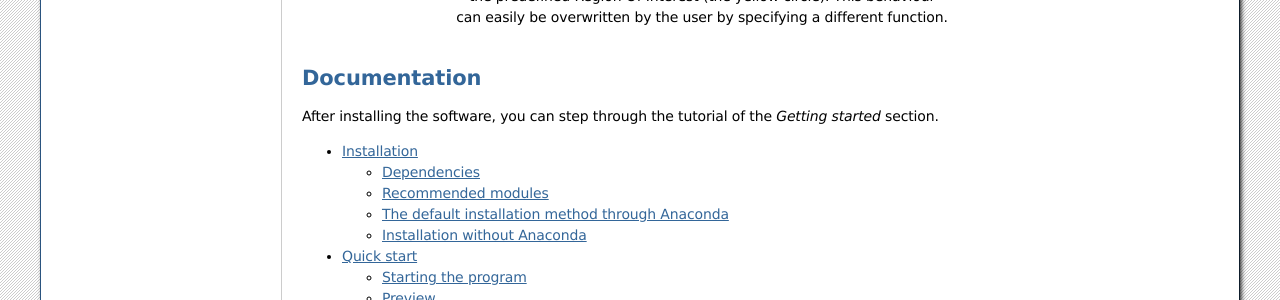
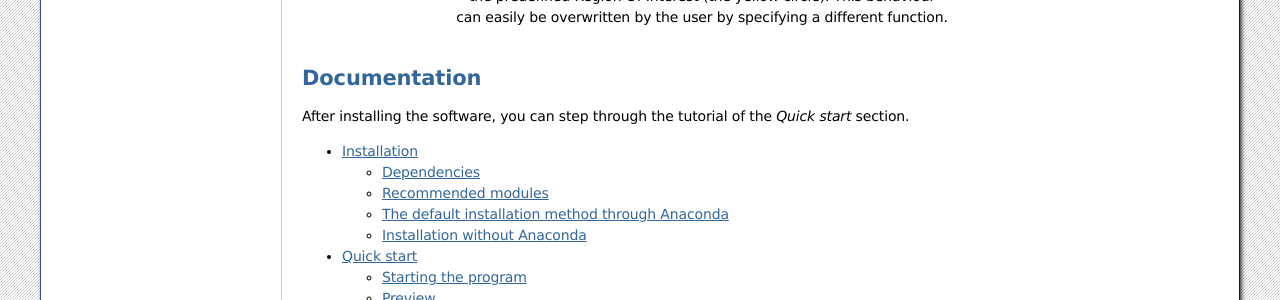
Before and after one commit to SainsburyWellcomeCentre/Pyper, a Sphinx documentation site: the page built from doc/source/index.rst, in a window 1280 px wide and 900 px high, scrolled down 1682 px. Shown: the part 152-452 px from the top of the window. Built offline with Sphinx 7.4.7, drawn with Linux system fonts in a browser that asks for light colours; formulas are drawn with MathJax 3.

Commit message:
Amends reference to tutorial section

```diff
--- a/doc/source/index.rst
+++ b/doc/source/index.rst
@@ -30,7 +30,7 @@ Example
 Documentation
 =============
 
-After installing the software, you can step through the tutorial of the *Getting started* section.
+After installing the software, you can step through the tutorial of the *Quick start* section.
 
 .. toctree::
    :maxdepth: 2
```
